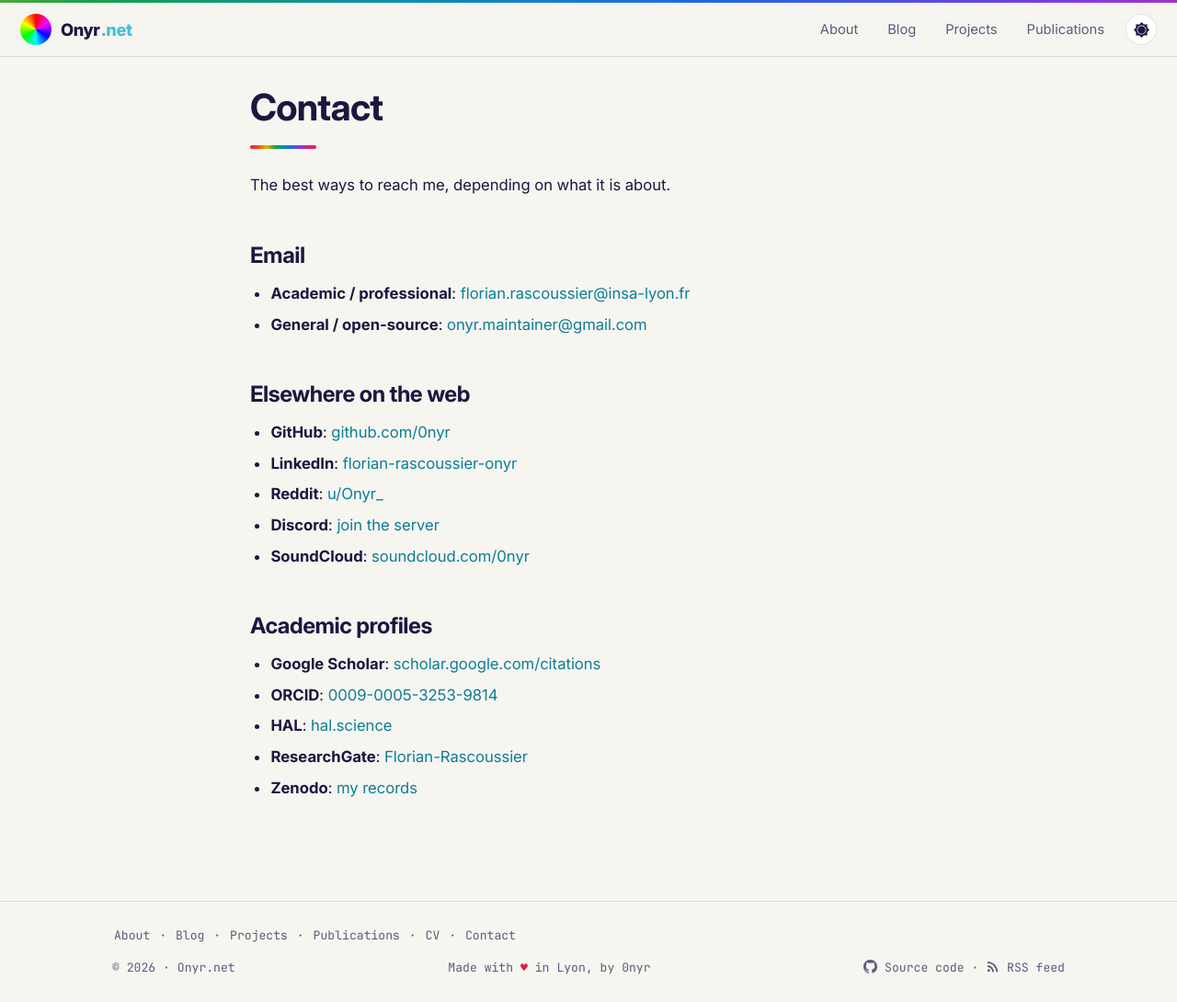
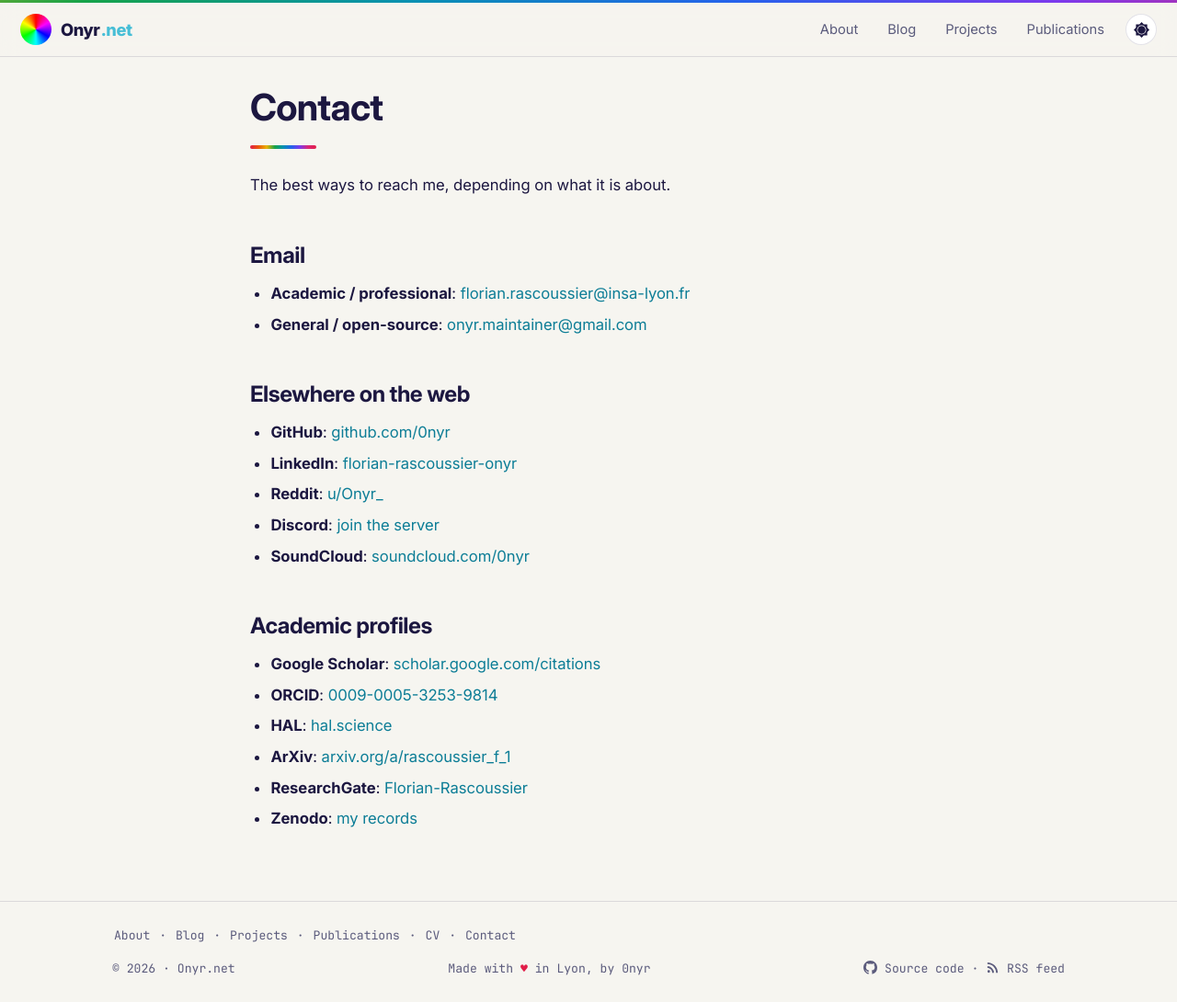
Before and after one commit to 0nyr/onyr-website, a Jekyll site: the page built from contact.md, in a window 1280 px wide and 1090 px high. Shown: the whole window at 92% size. Built offline with Jekyll 4.4.1, drawn with Linux system fonts in a browser that asks for light colours.

Commit message:
Profile links: HAL CV page, arXiv author page on Contact

```diff
--- a/contact.md
+++ b/contact.md
@@ -25,6 +25,7 @@
 
 + **Google Scholar**: [scholar.google.com/citations](https://scholar.google.com/citations?hl=en&user=3YCbbfIAAAAJ)
 + **ORCID**: [0009-0005-3253-9814](https://orcid.org/0009-0005-3253-9814)
-+ **HAL**: [hal.science](https://hal.science/search/index/?q=*&authIdPerson_i=1376402)
++ **HAL**: [hal.science](https://cv.hal.science/florian-onyr-rascoussier)
++ **ArXiv**: [arxiv.org/a/rascoussier_f_1](https://arxiv.org/a/rascoussier_f_1)
 + **ResearchGate**: [Florian-Rascoussier](https://www.researchgate.net/profile/Florian-Rascoussier)
 + **Zenodo**: [my records](https://zenodo.org/search?q=metadata.creators.person_or_org.name%3A%22Rascoussier%2C%20Florian%20Onyr%22&l=list&p=1&s=10&sort=bestmatch)
```
Also changed, not shown: publications.md (+1 -1 lines).
